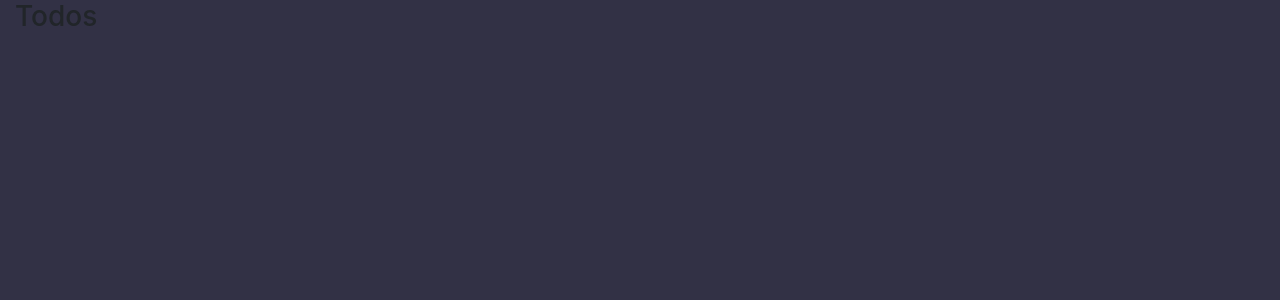
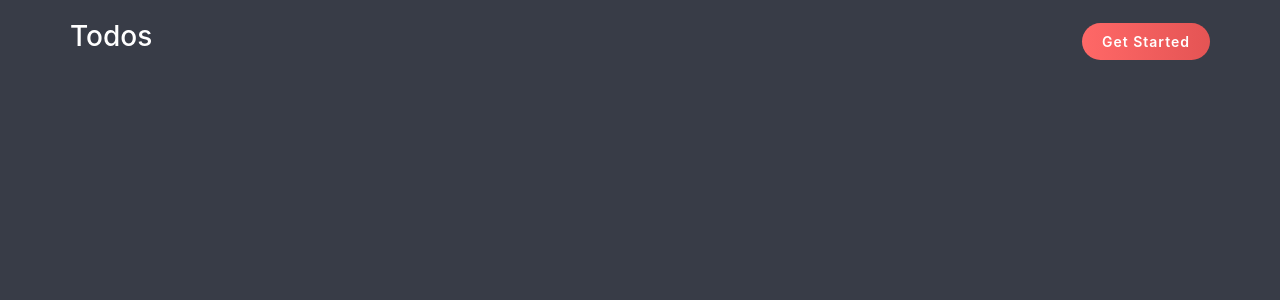
Before and after one commit to DwiNugroho/angular-todolist, an Angular app: page / in a window 1280 px wide. Shown: the top 300 px of the page. Built offline with nearby package versions, Linux system fonts and the light colour scheme.

Commit message:
fix navbar style

```diff
--- a/src/app/components/navbar/navbar.component.html
+++ b/src/app/components/navbar/navbar.component.html
@@ -1,7 +1,12 @@
 <nav>
-  <section class="container-fluid navbar-wrapper">
+  <section class="container navbar-wrapper">
     <section class="left-section">
-      <h3>Todos</h3>
+      <a [routerLink]="'/'">
+        <h3>Todos</h3>
+      </a>
+    </section>
+    <section class="right-section">
+      <a [title]="'lets make a todo list'" [routerLink]="'/todos'">Get Started</a>
     </section>
   </section>
 </nav>
--- a/src/app/components/navbar/navbar.component.scss
+++ b/src/app/components/navbar/navbar.component.scss
@@ -0,0 +1,28 @@
+.navbar-wrapper {
+  display: flex;
+  flex-direction: row;
+  align-items: center;
+  justify-content: space-between;
+  padding: 20px 0;
+}
+
+.left-section {
+  h3 {
+    color: white;
+  }
+}
+
+.right-section {
+  a {
+    background: linear-gradient(to right, #FF6867, rgb(228, 84, 84));
+    color: white;
+    padding: 10px 20px;
+    border-radius: 40px;
+    font-size: 14px;
+    font-weight: 600;
+    letter-spacing: 1px;
+    &:hover {
+      background: linear-gradient(to right, rgb(211, 72, 72), rgb(211, 72, 72));
+    }
+  }
+}
--- a/src/styles.scss
+++ b/src/styles.scss
@@ -2,5 +2,9 @@
 body, html {
   padding: 0;
   margin: 0;
-  background: #323145;
+  background: #383C47;
 }
+
+a {
+  text-decoration: none !important;
+}
```
